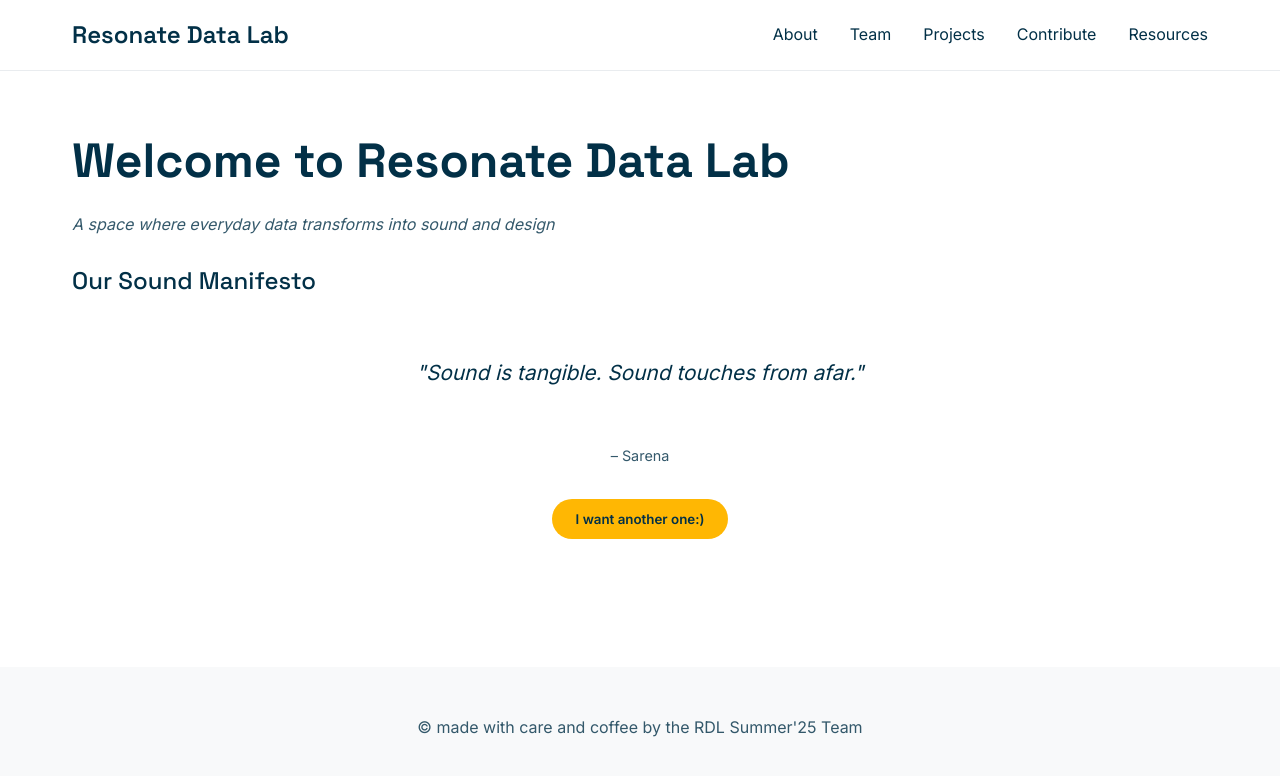
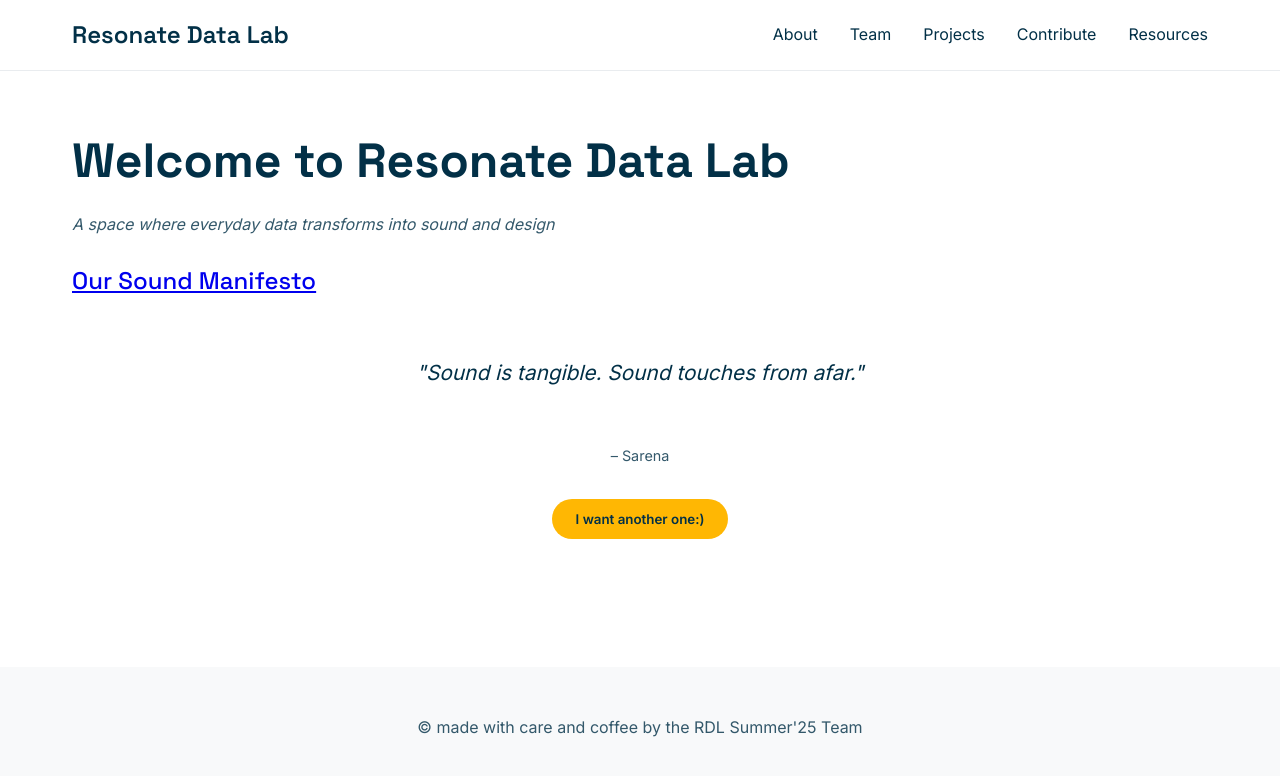
Before and after one commit to a421loop/Resonate-Data-Lab-Website-STRUCTURE, a Jekyll site: the page built from index.md, in a window 1280 px wide. Shown: the top 776 px of the page. Built offline with Jekyll 4.4.1, drawn with Linux system fonts in a browser that asks for light colours.

Commit message:
Update index.md

```diff
--- a/index.md
+++ b/index.md
@@ -9,8 +9,12 @@ title: Resonate Data Lab
 
 <div class="manifesto-section">
   <div class="manifesto-content">
-    <h3>Our Sound Manifesto</h3>
-    <div class="manifesto-quote" id="manifestoText">Click below to explore our team's thoughts on sound</div>
+    <h3>
+      <a href="full_manifesto.md">Our Sound Manifesto</a>
+    </h3>
+    <div class="manifesto-quote" id="manifestoText">
+      Click below to explore our team's thoughts on sound
+    </div>
     <div class="manifesto-author" id="manifestoAuthor"></div>
     <button class="new-quote-btn" onclick="randomizeManifesto()">I want another one:)</button>
   </div>
```
